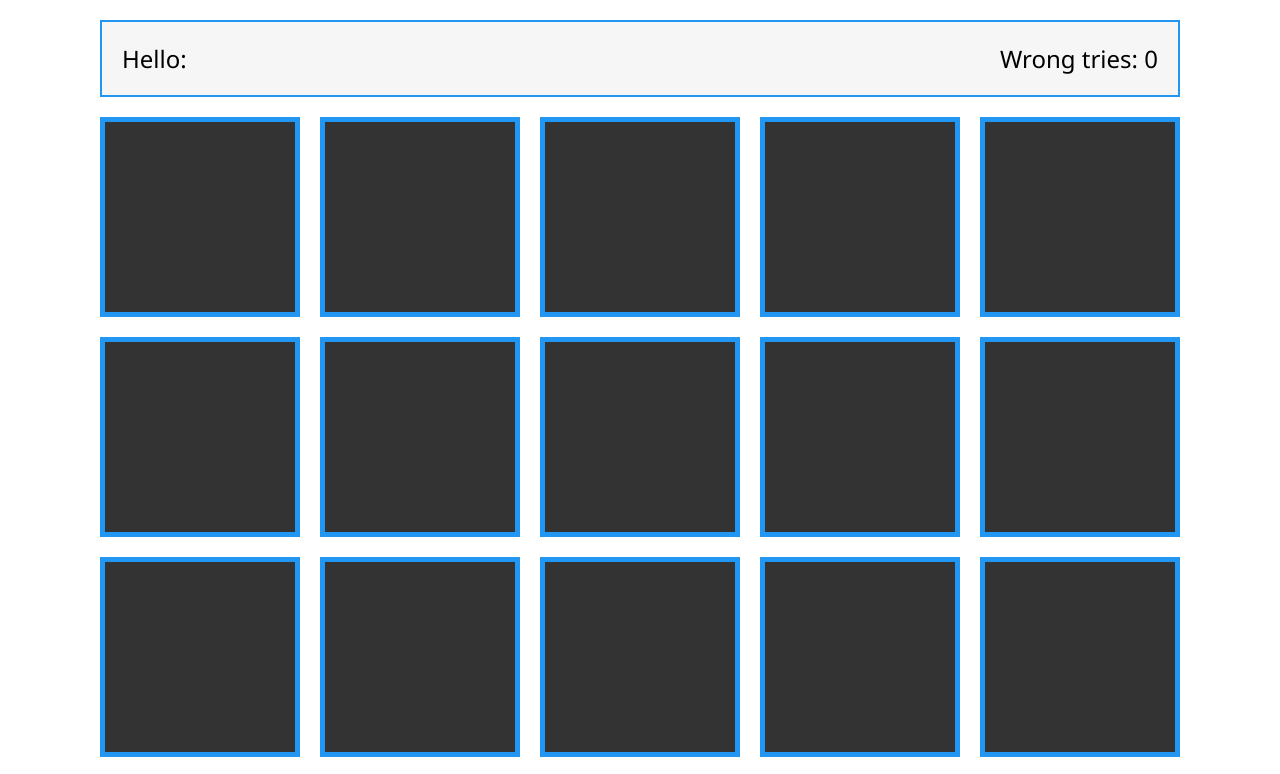
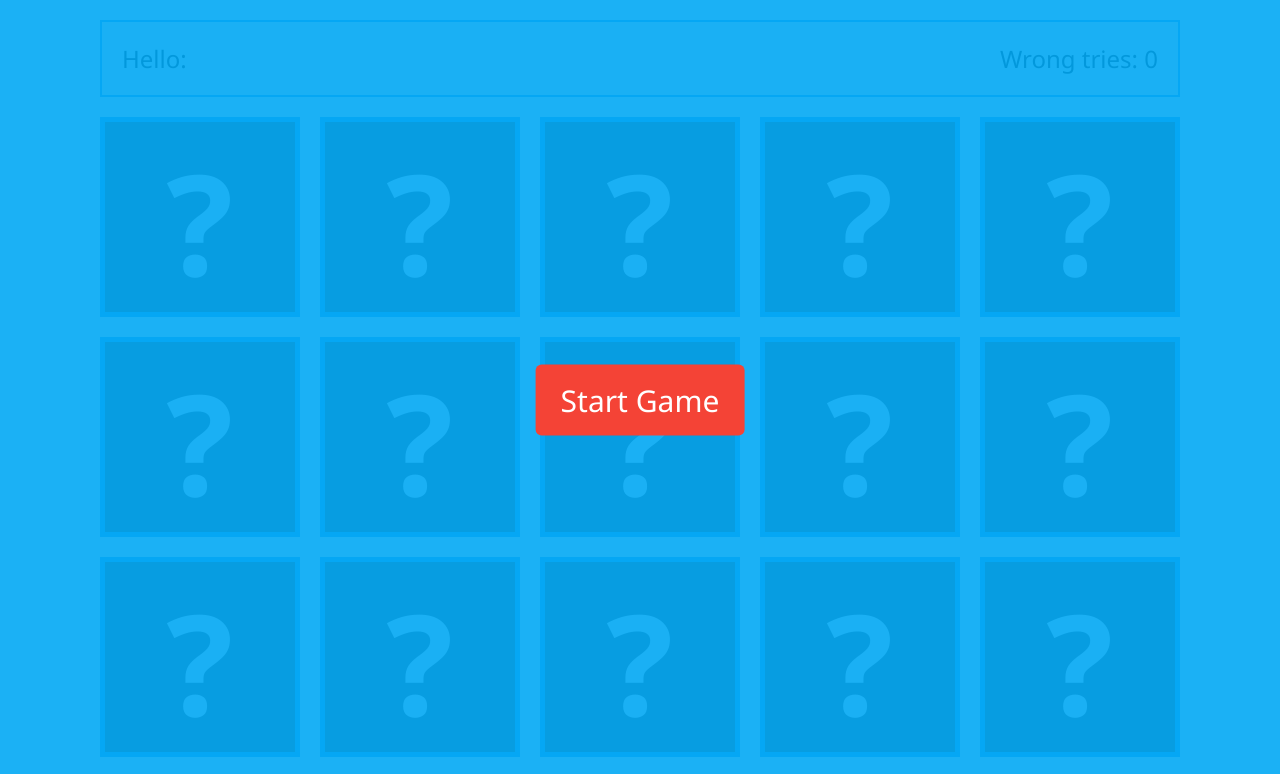
Before and after one commit to ahmeteid/memory-game, a plain HTML site: page index.html in a window 1280 px wide. Shown: the top 774 px of the page. Drawn offline with Linux system fonts and the light colour scheme.

Commit message:
Create Splash Screen

```diff
--- a/index.html
+++ b/index.html
@@ -8,6 +8,10 @@
     <title>Memory Game</title>
 </head>
 <body>
+
+    <div class="control-buttons">
+        <span>start game</span>
+    </div>
 
     <div class="info-container">
         <div class="name">
--- a/main.css
+++ b/main.css
@@ -8,9 +8,34 @@ body {
     font-family: 'Segoe UI', Tahoma, Geneva, Verdana, sans-serif;
 }
 
-/* i {
-    font-size: 140px;
-} */
+.control-buttons {
+    position: fixed;
+    left: 0;
+    top: 0;
+    width: 100%;
+    height: 100%;
+    background-color: rgba(3, 169, 244, .9);
+    z-index: 2;
+}
+
+.control-buttons span{
+    position: absolute;
+    top: 50%;
+    left: 50%;
+    transform: translate(-50%, -50%);
+    border-radius: 6px;
+    -webkit-border-radius: 6px;
+    -moz-border-radius: 6px;
+    -ms-border-radius: 6px;
+    -o-border-radius: 6px;
+    background-color: #f44336;
+    padding: 15px 25px;
+    font-size: 30px;
+    color: #fff;
+    cursor: pointer;
+    text-align: center;
+    text-transform: capitalize;
+}
 
 .info-container {
     width: 1080px;
@@ -25,6 +50,7 @@ body {
 .info-container .name {
     float: left;
     width: 50%;
+    /* text-transform: capitalize; */
 }
 
 .info-container .tries {
@@ -55,6 +81,13 @@ body {
     line-height: 200px;
 }
 
+.memory-game-blocks .game-block .front::before {
+    content: "?";
+    font-size: 140px;
+    font-weight: bold;
+    color: #f6f6f6;
+}
+
 .memory-game-blocks .game-block .back {
     background-color: #607d8b;
     transform: rotateY(180deg);
@@ -72,6 +105,7 @@ body {
     text-align: center;
     backface-visibility: hidden;
     border: 5px solid #2196f3;
+    -webkit-backface-visibility: hidden;
 }
 
 .memory-game-blocks .game-block.is-flipped {
--- a/main.js
+++ b/main.js
@@ -0,0 +1,23 @@
+// Select the start game button
+document.querySelector(".control-buttons span").onclick = function() {
+
+    // Prompt window to ask for Name
+    let yourName = prompt("What is your name? ");
+
+    // if name is empty
+    if(yourName == null || yourName == "") {
+
+        // Set name to unknown
+        document.querySelector(".name span").innerHTML = "UnKnown";
+
+        // Name is not empty
+    } else {
+
+        // Set name to yourName
+        document.querySelector(".name span").innerHTML = yourName;
+
+    }
+
+    // Remove splash screen
+    document.querySelector(".control-buttons").remove();
+};
```
